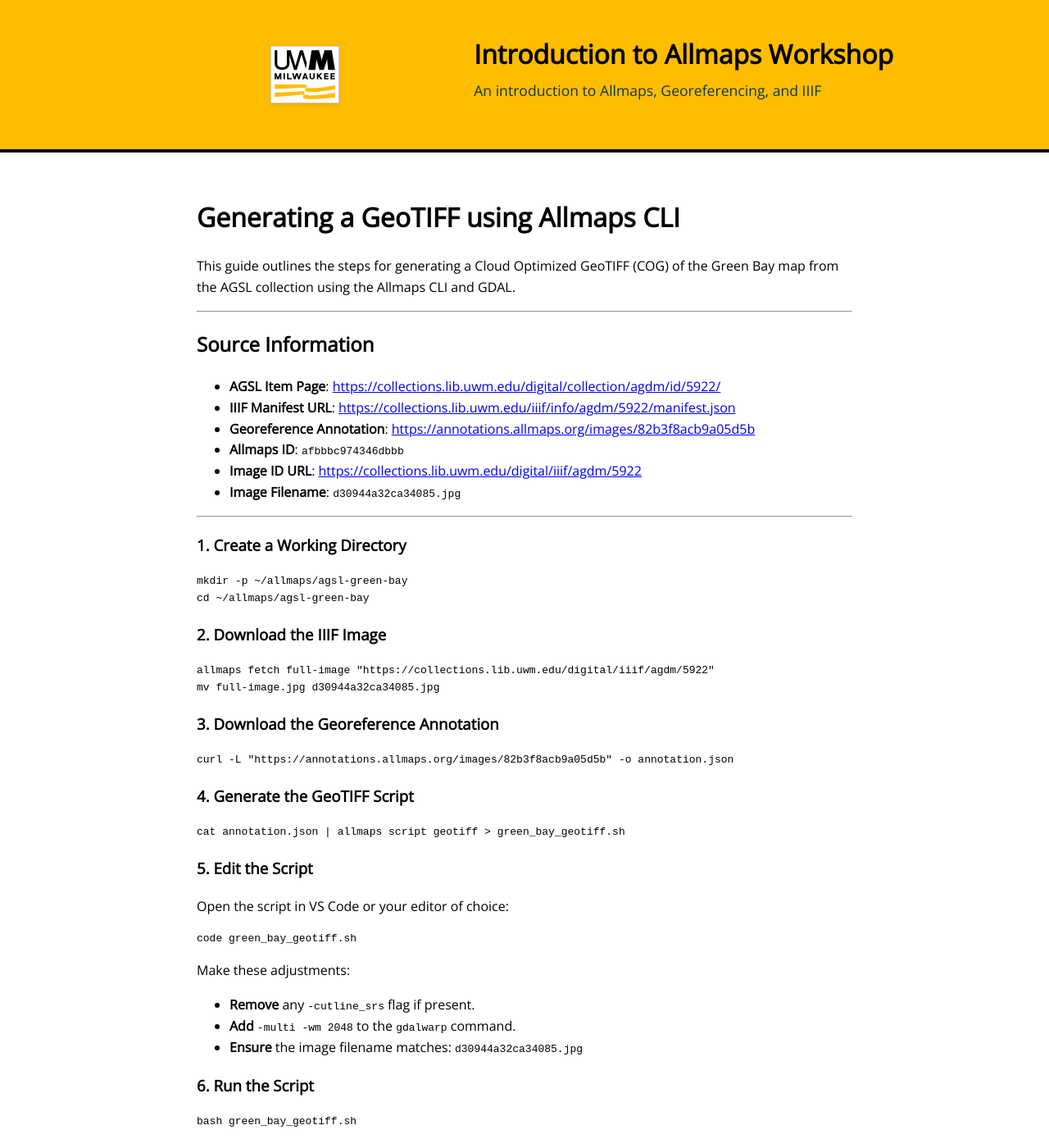
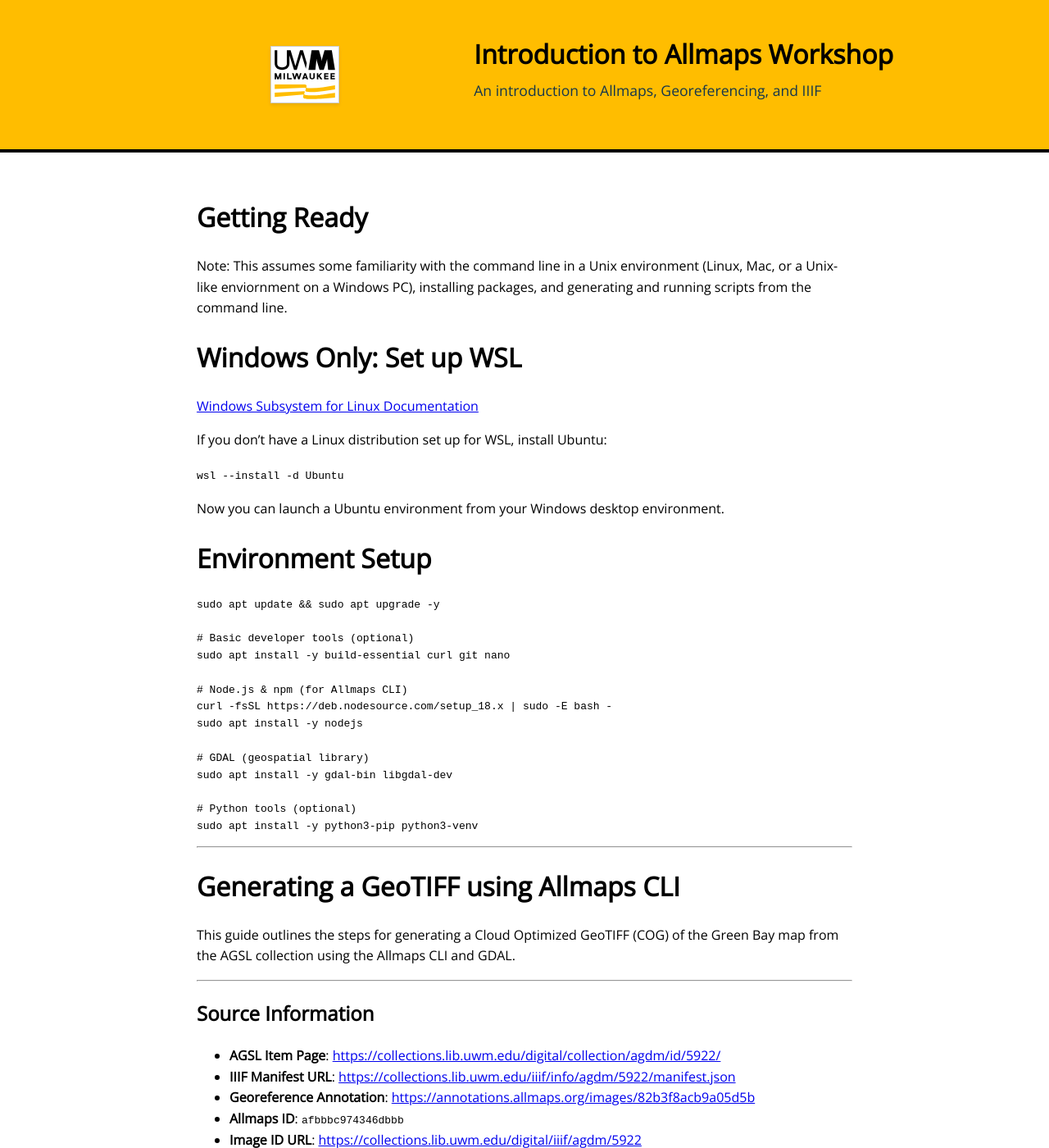
Before and after one commit to UWM-Libraries/allmaps-intro-workshop, a Jekyll site: the page built from CLI-GeoTIFF.md, in a window 1280 px wide and 1400 px high. Shown: the whole window at 82% size. Built offline with Jekyll 4.4.1, drawn with Linux system fonts in a browser that asks for light colours.

Commit message:
Add env setup instructions to CLI

````diff
--- a/CLI-GeoTIFF.md
+++ b/CLI-GeoTIFF.md
@@ -2,6 +2,43 @@
 layout: default
 title: Allmaps CLI - Generate a Cloud-Optimized GeoTIFF
 ---
+# Getting Ready
+
+Note: This assumes some familiarity with the command line in a Unix environment
+(Linux, Mac, or a Unix-like enviornment on a Windows PC),
+installing packages, and
+generating and running scripts from the command line.
+
+# Windows Only: Set up WSL
+
+[Windows Subsystem for Linux Documentation](https://learn.microsoft.com/en-us/windows/wsl/)
+
+If you don't have a Linux distribution set up for WSL, install Ubuntu:
+
+`wsl --install -d Ubuntu`
+
+Now you can launch a Ubuntu environment from your Windows desktop environment.
+
+# Environment Setup
+
+```bash
+sudo apt update && sudo apt upgrade -y
+
+# Basic developer tools (optional)
+sudo apt install -y build-essential curl git nano
+
+# Node.js & npm (for Allmaps CLI)
+curl -fsSL https://deb.nodesource.com/setup_18.x | sudo -E bash -
+sudo apt install -y nodejs
+
+# GDAL (geospatial library)
+sudo apt install -y gdal-bin libgdal-dev
+
+# Python tools (optional)
+sudo apt install -y python3-pip python3-venv
+```
+
+--------------------
 
 # Generating a GeoTIFF  using Allmaps CLI
 
````
